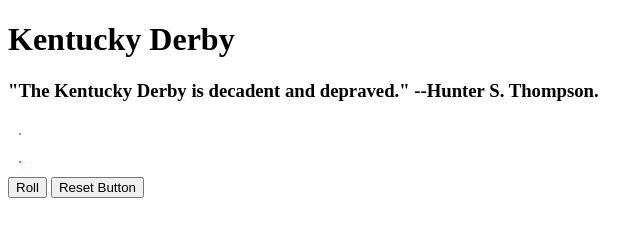
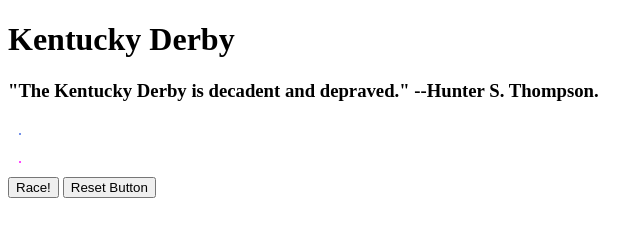
Before and after one commit to Gregory-Mark-Thompson/Browser-Based-Game-Project, a plain HTML site: page index.html in a window 1280 px wide. Shown: the full height of the page, 0-640 px from the left. Drawn offline with Linux system fonts and the light colour scheme.

Commit message:
Changed the roll button to Race

```diff
--- a/index.html
+++ b/index.html
@@ -14,7 +14,7 @@
         <div class="track" id="trackOne">.</div>
         <div class="track" id="trackTwo">.</div>
     </section>
-    <button id="roll">Roll</button>
+    <button id="roll">Race!</button>
     <button id="reset">Reset Button</button>
 </body>
 </html>
```
